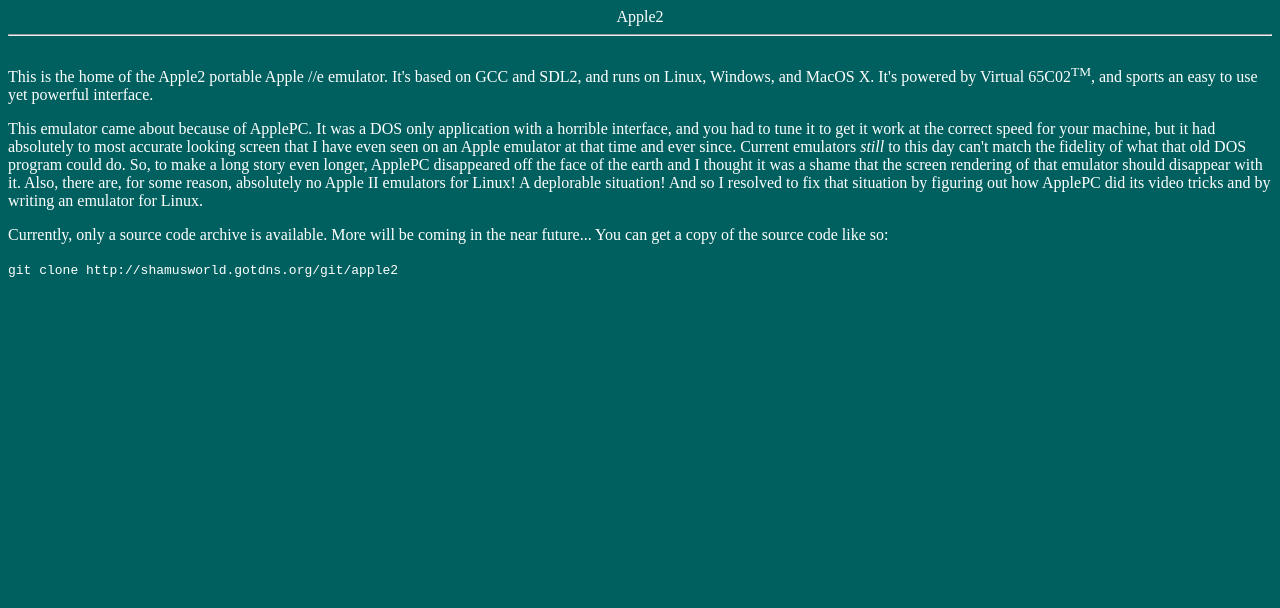
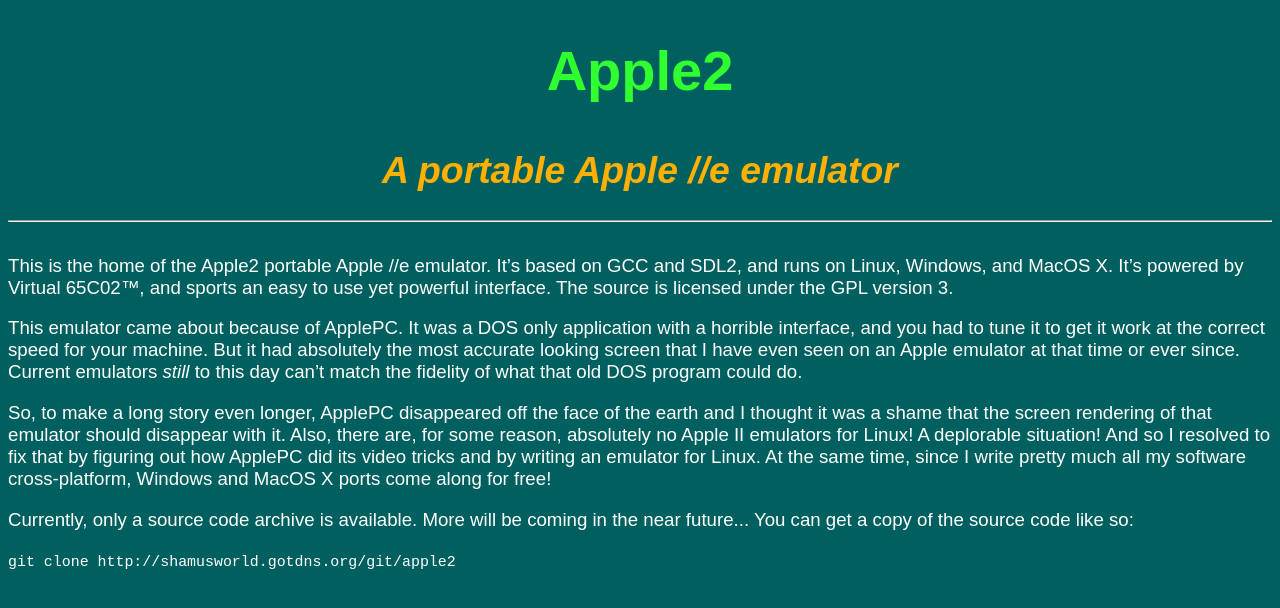
Before and after one commit to robmcmullen/apple2, a plain HTML site: page web/index.html in a window 1280 px wide. Drawn offline with Linux system fonts and the light colour scheme.

Commit message:
Update to website.

```diff
--- a/web/apple2.css
+++ b/web/apple2.css
@@ -8,12 +8,19 @@
 	background: #006060;
 	color: #FFFFFF;
 	text-align: center;	/* Crappy IE kludge */
-	font: 14.0pt Arial, Verdana, "Helvetica" sans-serif;
+	font: 14.0pt Arial, Verdana, sans-serif;
 }
 
 #title img
 {
 	margin-top: 22px;
+}
+
+#title
+{
+	font-size: 300%;
+	font-weight: bold;
+	color: #30FF30;
 }
 
 #news td
@@ -43,6 +50,11 @@
 	color: #FF6020;
 }
 
+sup
+{
+	font-size: 60%;
+}
+
 hr
 {
 	margin-bottom: 1.75em;
@@ -60,12 +72,12 @@
 	margin-bottom: 1em;
 }
 
-h1
+/*h1
 {
 	font-size: 300%;
 	margin-top: 0;
 	margin-bottom: 0;
-}
+}*/
 
 h2
 {
@@ -85,7 +97,7 @@
 
 tt
 {
-	font-size: 100%;
+	font-size: 80%;
 }
 
 p#footer
--- a/web/index.html
+++ b/web/index.html
@@ -13,13 +13,16 @@
 
 <body class="mainpage">
 
-<span id="title">Apple2</span>
+<h1 id="title">Apple2</h1>
+<h2>A portable Apple //e emulator</h2>
 
 <hr>
 
-<p>This is the home of the Apple2 portable Apple //e emulator. It's based on GCC and SDL2, and runs on Linux, Windows, and MacOS X. It's powered by Virtual 65C02<sup>TM</sup>, and sports an easy to use yet powerful interface.</p>
+<p>This is the home of the Apple2 portable Apple //e emulator. It&rsquo;s based on GCC and SDL2, and runs on Linux, Windows, and MacOS X. It&rsquo;s powered by Virtual 65C02&trade;, and sports an easy to use yet powerful interface. The source is licensed under the GPL version 3.</p>
 
-<p>This emulator came about because of ApplePC. It was a DOS only application with a horrible interface, and you had to tune it to get it work at the correct speed for your machine, but it had absolutely to most accurate looking screen that I have even seen on an Apple emulator at that time and ever since. Current emulators <i>still</i> to this day can't match the fidelity of what that old DOS program could do. So, to make a long story even longer, ApplePC disappeared off the face of the earth and I thought it was a shame that the screen rendering of that emulator should disappear with it. Also, there are, for some reason, absolutely no Apple II emulators for Linux! A deplorable situation! And so I resolved to fix that situation by figuring out how ApplePC did its video tricks and by writing an emulator for Linux.</p>
+<p>This emulator came about because of ApplePC. It was a DOS only application with a horrible interface, and you had to tune it to get it work at the correct speed for your machine. But it had absolutely the most accurate looking screen that I have even seen on an Apple emulator at that time or ever since. Current emulators <i>still</i> to this day can&rsquo;t match the fidelity of what that old DOS program could do.</p>
+
+<p>So, to make a long story even longer, ApplePC disappeared off the face of the earth and I thought it was a shame that the screen rendering of that emulator should disappear with it. Also, there are, for some reason, absolutely no Apple II emulators for Linux! A deplorable situation! And so I resolved to fix that by figuring out how ApplePC did its video tricks and by writing an emulator for Linux. At the same time, since I write pretty much all my software cross-platform, Windows and MacOS X ports come along for free!</p>
 
 <p>Currently, only a source code archive is available. More will be coming in the near future... You can get a copy of the source code like so:</p>
 
```
